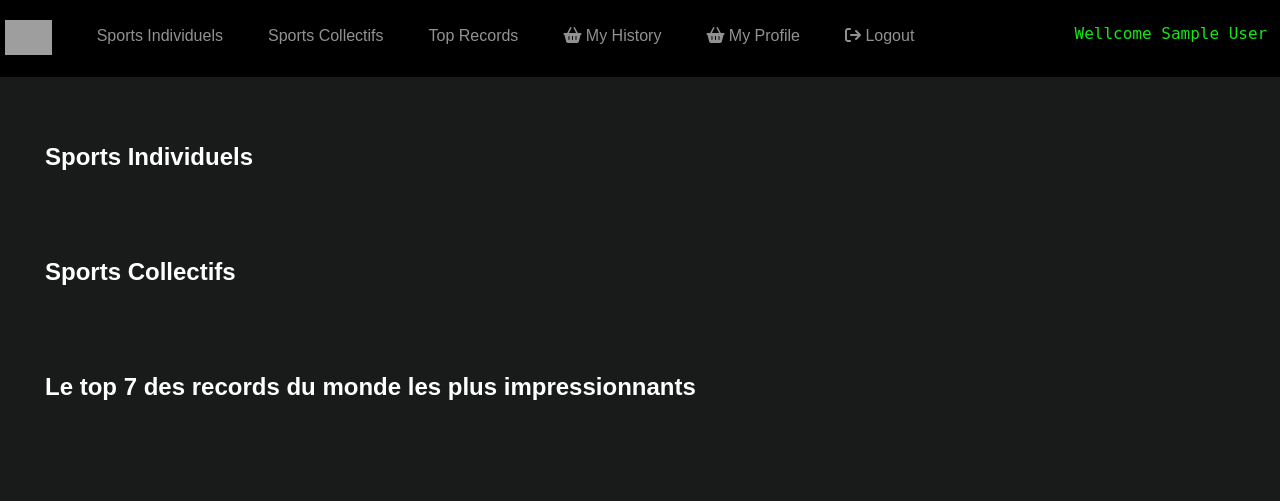
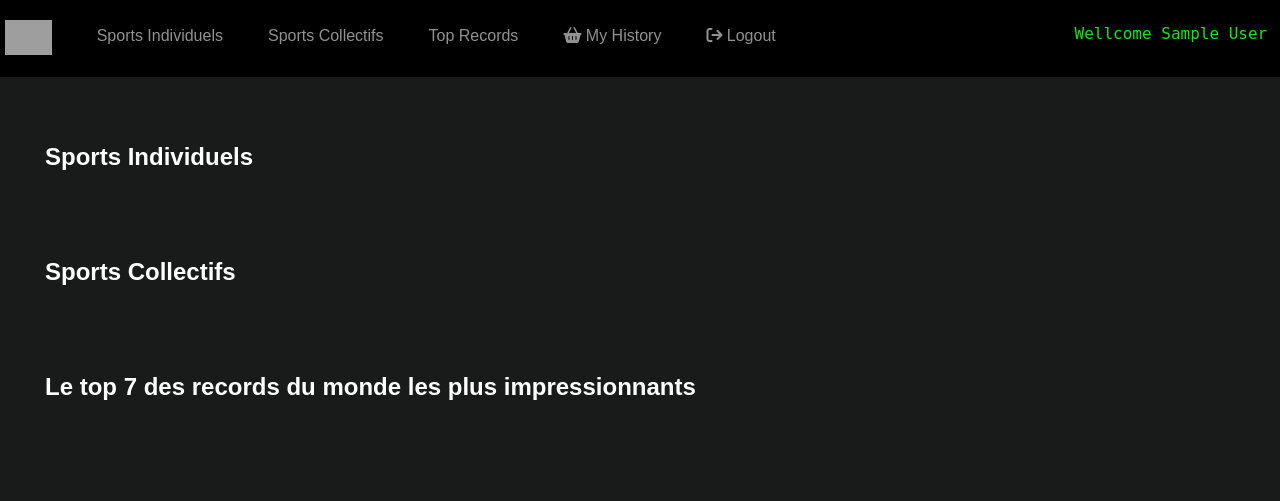
Before and after one commit to LahmarTabai/Maison_Ligues, a PHP site: page /accueil.php in a window 1280 px wide. Shown: the top 501 px of the page. Run offline with PHP 8.4, Linux system fonts and the light colour scheme; the visitor is signed in with stand-in values (Sample User, id 1); data that the repository does not hold is empty; some libraries are stand-ins or nearby versions; grey boxes are pictures that could not be loaded.

Commit message:
dernier modif

```diff
--- a/history.php
+++ b/history.php
@@ -63,7 +63,7 @@
                     <img src="<?= strip_tags($_images['image_evenement']) ?>" alt="<?= strip_tags($_images['nom_evenement']) ?>">
                         <figcaption>
                             <h2><?= strip_tags($_images['nom_evenement']) ?></h2>
-                            <a class="delPanier" href="Delete_history.php?id=<?= strip_tags($_images['id_evenement'])?>">Annuler</a>
+                            <!-- <a class="delPanier" href="Delete_history.php?id=<?= strip_tags($_images['id_evenement'])?>">Annuler</a> -->
                         </figcaption>
                 </figure>
 </li>
--- a/src_php/accueil.php/header_acc.inc.php
+++ b/src_php/accueil.php/header_acc.inc.php
@@ -10,7 +10,7 @@
                 <li><a href="#films">Sports Collectifs</a></li>
                 <li><a href="#programmes">Top Records</a></li>
                 <li><a href="./history.php"><i class="fas fa-shopping-basket"></i> My History</a></li>
-                <li><a href="./src_php/profil_user_php/profil_user.php"><i class="fas fa-shopping-basket"></i> My Profile</a></li>
+                <!-- <li><a href="./src_php/profil_user_php/profil_user.php"><i class="fas fa-shopping-basket"></i> My Profile</a></li> -->
                 <li><a href="user_logout.php"><i id="terr" class="fa fa-sign-out" aria-hidden="true"></i> Logout</a></li>
                 <?php
                 $prson = $_SESSION['firstname'];
```
